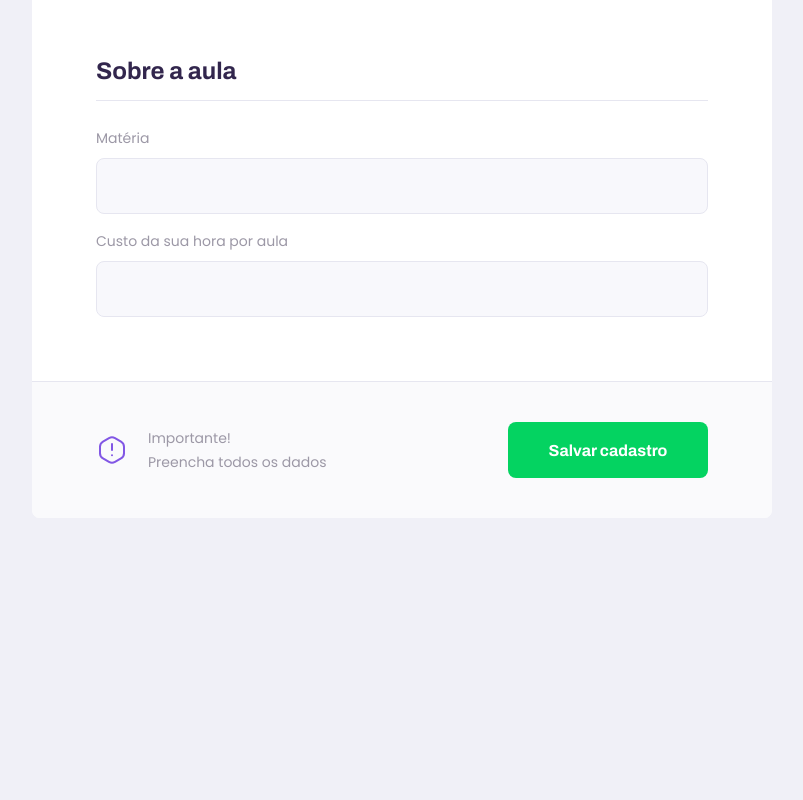
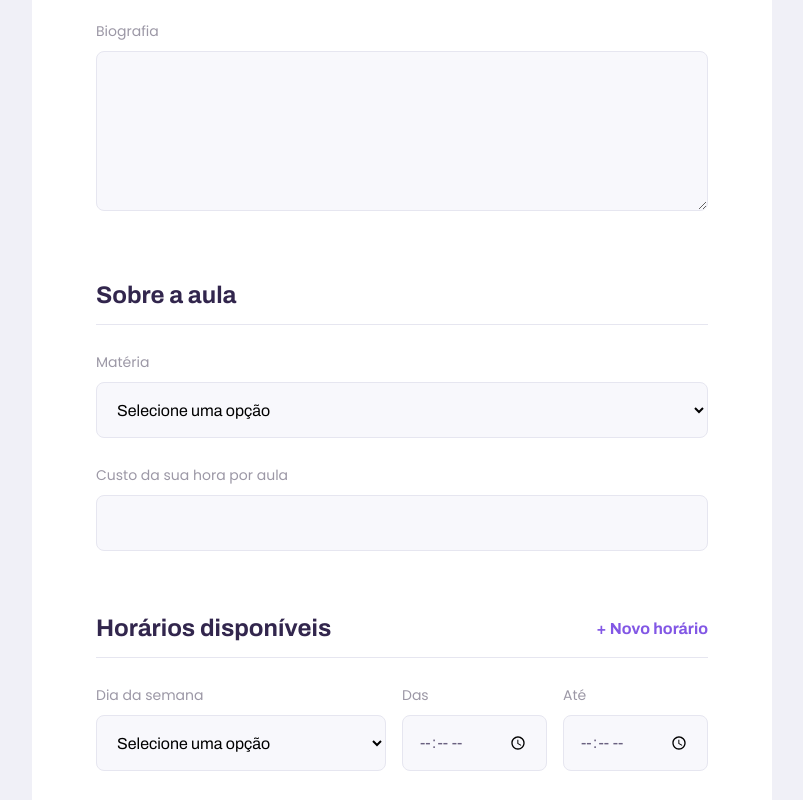
Before and after one commit to RyanV-Souza/proffy, a React (Create React App) app in the folder web/: page /give-classes in a window 1280 px wide. Shown: the part 740-1540 px from the top of the page, without its empty margins (238-1041 px from the left). Before the commit the page ends 1258 px from the top, so only its background shows below. Built offline with nearby package versions, Linux system fonts and the light colour scheme.

Commit message:
Manipulating the state of the component

```diff
--- /dev/null
+++ b/web/src/components/Select/index.tsx
@@ -0,0 +1,31 @@
+import React, { SelectHTMLAttributes }from 'react';
+
+import './styles.css';
+
+interface SelectProps extends SelectHTMLAttributes<HTMLSelectElement> {
+  label: string;
+  name: string;
+  options: Array<{
+    value: string;
+    label: string;
+  }>;
+
+
+}
+
+const  Select: React.FC<SelectProps> = ({ label, name, options, ...rest })  => {
+  return(
+      <div className="select-block">
+        <label htmlFor={name}> {label} </label>
+        <select defaultValue="" id={name} {...rest}>
+          <option value="" disabled  hidden>Selecione uma opção</option>
+
+          {options.map(option => {
+            return <option key={option.value} value={option.value}>{option.label}</option>
+          })}
+        </select>
+      </div>
+  );
+}
+
+export default Select;
--- /dev/null
+++ b/web/src/components/Select/styles.css
@@ -0,0 +1,34 @@
+.select-block {
+  position: relative;
+}
+
+.select-block + .select-block{
+  margin-top: 1.4rem;
+}
+
+.select-block label{
+  font-size: 1.4rem;
+}
+
+.select-block select {
+  width: 100%;
+  height: 5.6rem;
+  margin-top: 0.8rem;
+  border-radius: 0.8rem;
+  background: var(--color-input-background);
+  border: 1px solid var(--color-line-in-white);
+  outline: 0;
+  padding: 0 1.6rem;
+  font: 1.6rem Archivo;
+}
+
+.select-block:focus-within::after {
+  width: calc(100% - 3.2rem);
+  height: 2px;
+  content: '';
+  background: var(--color-primary-light);
+  position: absolute;
+  left: 1.6rem;
+  right: 1.6rem;
+  bottom: 0;
+}
--- /dev/null
+++ b/web/src/components/Textarea/index.tsx
@@ -0,0 +1,21 @@
+import React, { TextareaHTMLAttributes }from 'react';
+
+import './styles.css';
+
+interface TextareaProps extends TextareaHTMLAttributes<HTMLTextAreaElement> {
+  label: string;
+  name: string;
+
+
+}
+
+const  Textarea: React.FC<TextareaProps> = ({ label, name, ...rest })  => {
+  return(
+      <div className="textarea-block">
+        <label htmlFor={name}> {label} </label>
+        <textarea id={name} {...rest}/>
+      </div>
+  );
+}
+
+export default Textarea;
--- /dev/null
+++ b/web/src/components/Textarea/styles.css
@@ -0,0 +1,36 @@
+.textarea-block {
+  position: relative;
+}
+
+.textarea-block + .textarea-block{
+  margin-top: 1.4rem;
+}
+
+.textarea-block label{
+  font-size: 1.4rem;
+}
+
+.textarea-block textarea {
+  width: 100%;
+  height: 16rem;
+  min-height: 8rem;
+  margin-top: 0.8rem;
+  border-radius: 0.8rem;
+  background: var(--color-input-background);
+  border: 1px solid var(--color-line-in-white);
+  outline: 0;
+  resize: vertical;
+  padding: 1.2rem 1.6rem;
+  font: 1.6rem Archivo;
+}
+
+.textarea-block:focus-within::after {
+  width: calc(100% - 3.2rem);
+  height: 2px;
+  content: '';
+  background: var(--color-primary-light);
+  position: absolute;
+  left: 1.6rem;
+  right: 1.6rem;
+  bottom: 7px;
+}
--- a/web/src/pages/TeacherForm/index.tsx
+++ b/web/src/pages/TeacherForm/index.tsx
@@ -1,13 +1,31 @@
-import React from 'react';
+import React, {useState}from 'react';
 
 import PageHeader from '../../components/PageHeader';
 import Input from '../../components/Input';
+import Textarea from '../../components/Textarea';
+import Select from '../../components/Select';
 
 import warningIcon from '../../assets/images/icons/warning.svg'
 
 import './styles.css';
 
+
 function TeacherForm() {
+  const [scheduleItems, setScheduleItems] = useState([
+    { week_day: 0, from: '', to: '' }
+  ])
+
+
+
+  function addNewScheduleItem() {
+    setScheduleItems([
+      ...scheduleItems,
+      { week_day: 0, from: '', to: '' }
+
+    ]);
+
+  }
+
   return (
     <div className="container" id="page-teacher-form" >
       <PageHeader
@@ -22,14 +40,65 @@
             <Input name="name" label="Nome completo"/>
             <Input name="avatar" label="Avatar"/>
             <Input name="whatsapp" label="Whatsapp"/>
+            <Textarea name="bio" label="Biografia" />
 
         </fieldset>
 
         <fieldset>
             <legend>Sobre a aula</legend>
 
-            <Input name="subject" label="Matéria"/>
+            <Select
+              name="subject"
+              label="Matéria"
+              options={[
+                {value: 'Artes', label: 'Artes'},
+                {value: 'Ciências', label: 'Ciências'},
+                {value: 'Educação Física', label: 'Educação Física'},
+                {value: 'Física', label: 'Física'},
+                {value: 'Geografia', label: 'Geografia'},
+                {value: 'História', label: 'História'},
+                {value: 'Português', label: 'Português'},
+                {value: 'Matemática', label: 'Matemática'},
+                {value: 'Química', label: 'Química'},
+
+              ]}
+            />
+
             <Input name="cost" label="Custo da sua hora por aula"/>
+
+        </fieldset>
+
+        <fieldset>
+          <legend>
+            Horários disponíveis
+            <button type="button" onClick={addNewScheduleItem}>
+              + Novo horário
+            </button>
+          </legend>
+
+          {scheduleItems.map(scheduleItem => {
+            return (
+              <div key={scheduleItem.week_day} className="schedule-item">
+                <Select
+                    name="week_day"
+                    label="Dia da semana"
+                    options={[
+                      {value: '0', label: 'Domingo'},
+                      {value: '1', label: 'Segunda-feira'},
+                      {value: '2', label: 'Terça-feira'},
+                      {value: '3', label: 'Quarta-feira'},
+                      {value: '4', label: 'Quinta-feira'},
+                      {value: '5', label: 'Sexta-feira'},
+                      {value: '6', label: 'Sábado'},
+
+                    ]}
+                  />
+
+                  <Input name="from" label="Das" type="time" />
+                  <Input name="to" label="Até" type="time" />
+              </div>
+            );
+          })}
 
         </fieldset>
 
@@ -40,9 +109,7 @@
             Preencha todos os dados
           </p>
 
-          <button type="button">
-            Salvar cadastro
-          </button>
+          <button type="button"></button>
         </footer>
       </main>
     </div>
--- a/web/src/pages/TeacherForm/styles.css
+++ b/web/src/pages/TeacherForm/styles.css
@@ -38,9 +38,28 @@
   border-bottom: 1px solid var(--color-line-in-white);
 }
 
+#page-teacher-form main fieldset legend button {
+  background: none;
+  border: 0;
+  color: var(--color-primary);
+  font: 700 1.6rem Archivo;
+  cursor: pointer;
+  transition: color 0.2s;
+}
+
+#page-teacher-form main fieldset legend button:hover{
+  color: var(--color-primary-dark);
+}
+
+#page-teacher-form main fieldset  .input-block + .textarea-block,
+#page-teacher-form main fieldset  .select-block + .input-block{
+  margin-top: 2.4rem;
+}
+
 #page-teacher-form main  label{
   color: var(--color-text-complement);
 }
+
 
 #page-teacher-form main footer{
   padding: 4rem 2.4rem;
@@ -96,6 +115,18 @@
     padding: 0 6.4rem;
   }
 
+  #page-teacher-form main .schedule-item{
+    display: grid;
+    grid-template-columns: 2fr 1fr 1fr;
+    column-gap: 1.6rem;
+
+  }
+
+  #page-teacher-form main .schedule-item .input-block{
+    margin-top: 0 !important;
+  }
+
+
   #page-teacher-form main footer{
     padding: 4.0rem 6.4rem;
     display: flex;
--- a/web/src/pages/TeacherList/index.tsx
+++ b/web/src/pages/TeacherList/index.tsx
@@ -1,21 +1,48 @@
 import React from 'react';
 
 import PageHeader from '../../components/PageHeader';
-
-
 import TeacherItem from '../../components/TeacherItem';
+import Input from '../../components/Input';
+import Select from '../../components/Select';
 
 import './styles.css';
-import Input from '../../components/Input';
-
 
 function TeacherList() {
   return (
     <div id="page-teacher-list" className="container"  >
       <PageHeader title="Estes são os proffys disponíveis">
         <form id="search-teachers">
-          <Input name="subject" label="Matéria"/>
-          <Input name="week_day" label="Dia da semana"/>
+        <Select
+              name="subject"
+              label="Matéria"
+              options={[
+                {value: 'Artes', label: 'Artes'},
+                {value: 'Ciências', label: 'Ciências'},
+                {value: 'Educação Física', label: 'Educação Física'},
+                {value: 'Física', label: 'Física'},
+                {value: 'Geografia', label: 'Geografia'},
+                {value: 'História', label: 'História'},
+                {value: 'Português', label: 'Português'},
+                {value: 'Matemática', label: 'Matemática'},
+                {value: 'Química', label: 'Química'},
+
+              ]}
+            />
+
+            <Select
+              name="week_day"
+              label="Dia da semana"
+              options={[
+                {value: '0', label: 'Domingo'},
+                {value: '1', label: 'Segunda-feira'},
+                {value: '2', label: 'Terça-feira'},
+                {value: '3', label: 'Quarta-feira'},
+                {value: '4', label: 'Quinta-feira'},
+                {value: '5', label: 'Sexta-feira'},
+                {value: '6', label: 'Sábado'},
+
+              ]}
+            />
           <Input type="time" name="time" label="Hora"/>
 
         </form>
--- a/web/src/pages/TeacherList/styles.css
+++ b/web/src/pages/TeacherList/styles.css
@@ -29,7 +29,8 @@
     bottom: -28px;
   }
 
-  #search-teachers .input-block + .input-block{
+  #search-teachers .input-block + .input-block,
+  #search-teachers .select-block + .select-block{
     margin-top: 0;
   }
 
```
